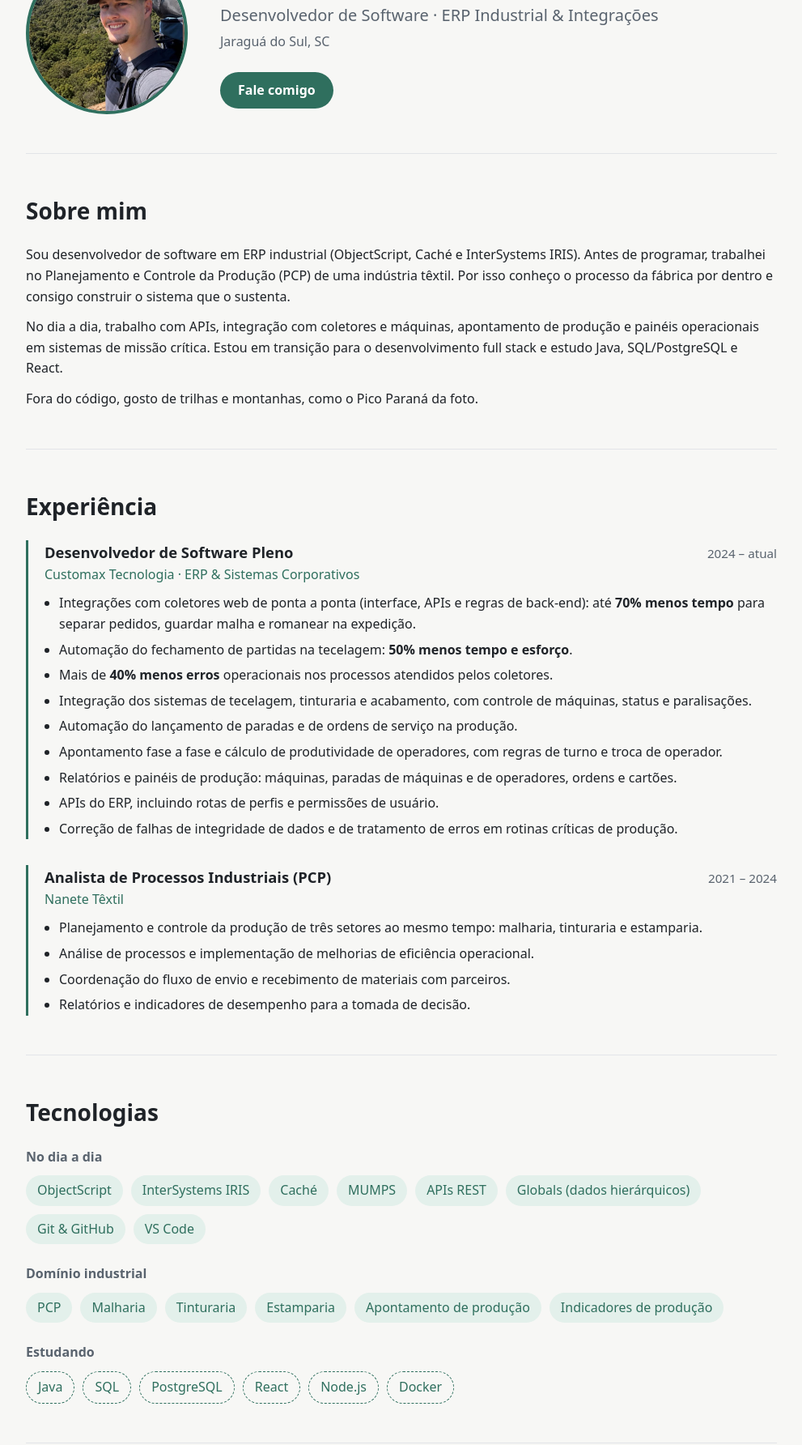
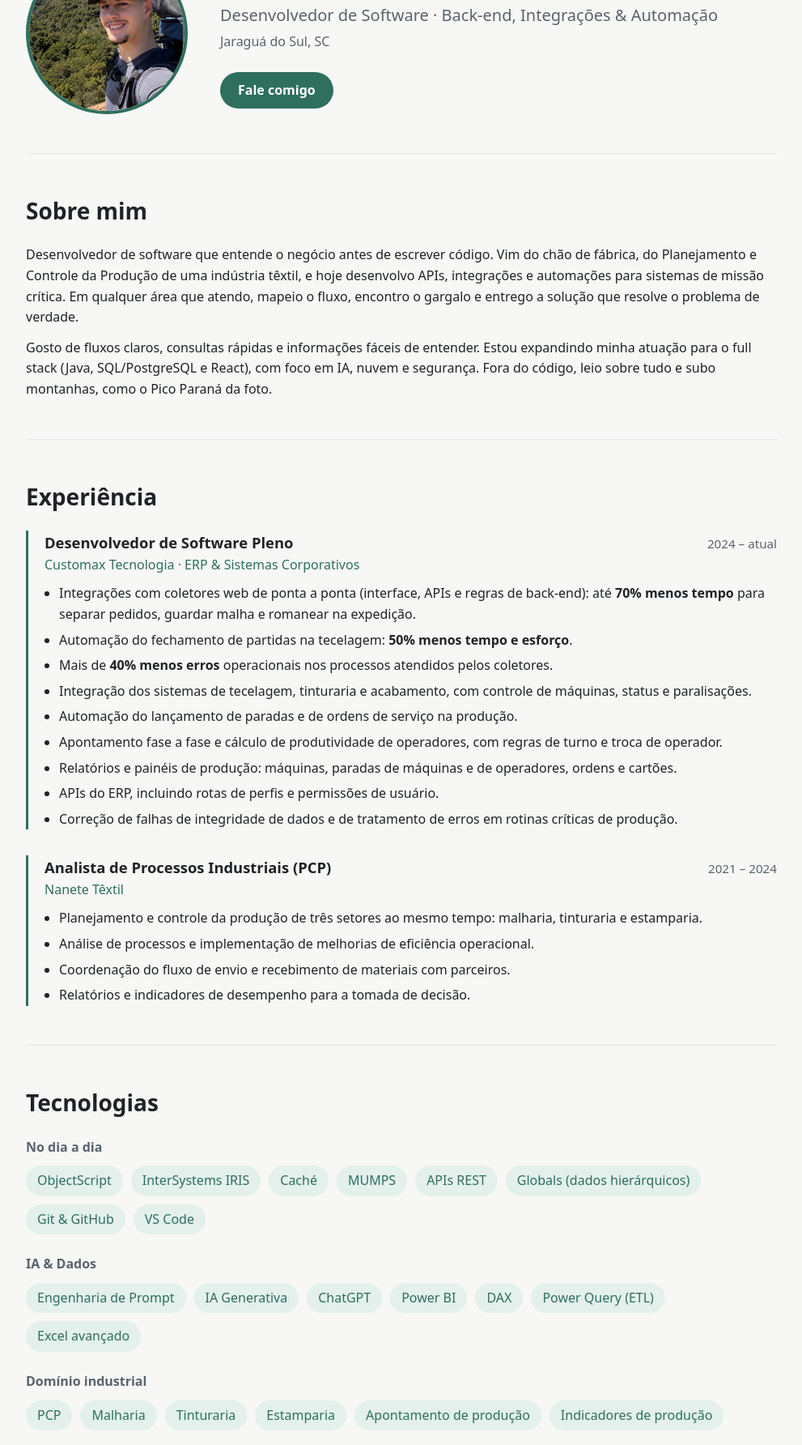
Before and after one commit to CristovaoMelchioretto/CristovaoMelchioretto.github.io, a plain HTML site: page index.html in a window 1280 px wide. Shown: the part 186-1970 px from the top of the page at 81% size, without its empty margins (144-1135 px from the left). Drawn offline with Linux system fonts and the light colour scheme.

Commit message:
feat(portfolio): Atualiza subtítulo, sobre mim, tecnologias e formação

```diff
--- a/index.html
+++ b/index.html
@@ -3,7 +3,7 @@
     <head>
         <meta charset="UTF-8">
         <meta name="viewport" content="width=device-width, initial-scale=1.0">
-        <meta name="description" content="Portfólio de Cristóvão Melchioretto, desenvolvedor de software em ERP industrial, integrações e full stack.">
+        <meta name="description" content="Portfólio de Cristóvão Melchioretto, desenvolvedor de software em back-end, integrações e automação.">
         <title>Portfólio | Cristóvão</title>
         <link rel="stylesheet" href="style.css">
     </head>
@@ -22,7 +22,7 @@
             <img src="images/perfil.jpg" alt="Cristóvão Melchioretto sorrindo, de boné e mochila, na trilha do Pico Paraná.">
             <div>
                 <h1>Cristóvão Melchioretto</h1>
-                <p class="cargo">Desenvolvedor de Software · ERP Industrial &amp; Integrações</p>
+                <p class="cargo">Desenvolvedor de Software · Back-end, Integrações &amp; Automação</p>
                 <p class="local">Jaraguá do Sul, SC</p>
                 <a class="botao" href="#contato">Fale comigo</a>
             </div>
@@ -32,17 +32,15 @@
             <section id="sobre">
                 <h2>Sobre mim</h2>
                 <p>
-                    Sou desenvolvedor de software em ERP industrial (ObjectScript, Caché e InterSystems IRIS).
-                    Antes de programar, trabalhei no Planejamento e Controle da Produção (PCP) de uma indústria
-                    têxtil. Por isso conheço o processo da fábrica por dentro e consigo construir o sistema que o sustenta.
+                    Desenvolvedor de software que entende o negócio antes de escrever código. Vim do chão de fábrica,
+                    do Planejamento e Controle da Produção de uma indústria têxtil, e hoje desenvolvo APIs, integrações
+                    e automações para sistemas de missão crítica. Em qualquer área que atendo, mapeio o fluxo, encontro
+                    o gargalo e entrego a solução que resolve o problema de verdade.
                 </p>
                 <p>
-                    No dia a dia, trabalho com APIs, integração com coletores e máquinas, apontamento de produção
-                    e painéis operacionais em sistemas de missão crítica. Estou em transição para o desenvolvimento
-                    full stack e estudo Java, SQL/PostgreSQL e React.
-                </p>
-                <p>
-                    Fora do código, gosto de trilhas e montanhas, como o Pico Paraná da foto.
+                    Gosto de fluxos claros, consultas rápidas e informações fáceis de entender. Estou expandindo minha
+                    atuação para o full stack (Java, SQL/PostgreSQL e React), com foco em IA, nuvem e segurança.
+                    Fora do código, leio sobre tudo e subo montanhas, como o Pico Paraná da foto.
                 </p>
             </section>
 
@@ -96,6 +94,17 @@
                     <li>Globals (dados hierárquicos)</li>
                     <li>Git &amp; GitHub</li>
                     <li>VS Code</li>
+                </ul>
+
+                <h3 class="grupo">IA &amp; Dados</h3>
+                <ul class="tags">
+                    <li>Engenharia de Prompt</li>
+                    <li>IA Generativa</li>
+                    <li>ChatGPT</li>
+                    <li>Power BI</li>
+                    <li>DAX</li>
+                    <li>Power Query (ETL)</li>
+                    <li>Excel avançado</li>
                 </ul>
 
                 <h3 class="grupo">Domínio industrial</h3>
@@ -160,16 +169,12 @@
                         <p>Unicesumar · 2024 – 2028 (em andamento)</p>
                     </div>
                     <div>
-                        <h3>AI Java Back-end Developer</h3>
-                        <p>Santander Open Academy / DIO</p>
+                        <h3>Programação em Java</h3>
+                        <p>Senac · em andamento (conclusão em março de 2027)</p>
                     </div>
                     <div>
                         <h3>Análise de Dados e Inteligência Artificial</h3>
-                        <p>Santander Open Academy / Alura</p>
-                    </div>
-                    <div>
-                        <h3>JavaScript e TypeScript do Básico ao Avançado</h3>
-                        <p>Udemy</p>
+                        <p>Santander Open Academy / Alura · 16 cursos concluídos: Power BI (DAX, Power Query e dashboards), Excel avançado e Engenharia de Prompt para IA generativa</p>
                     </div>
                 </div>
                 <p class="idioma">Inglês: básico-intermediário (estudando)</p>
```
